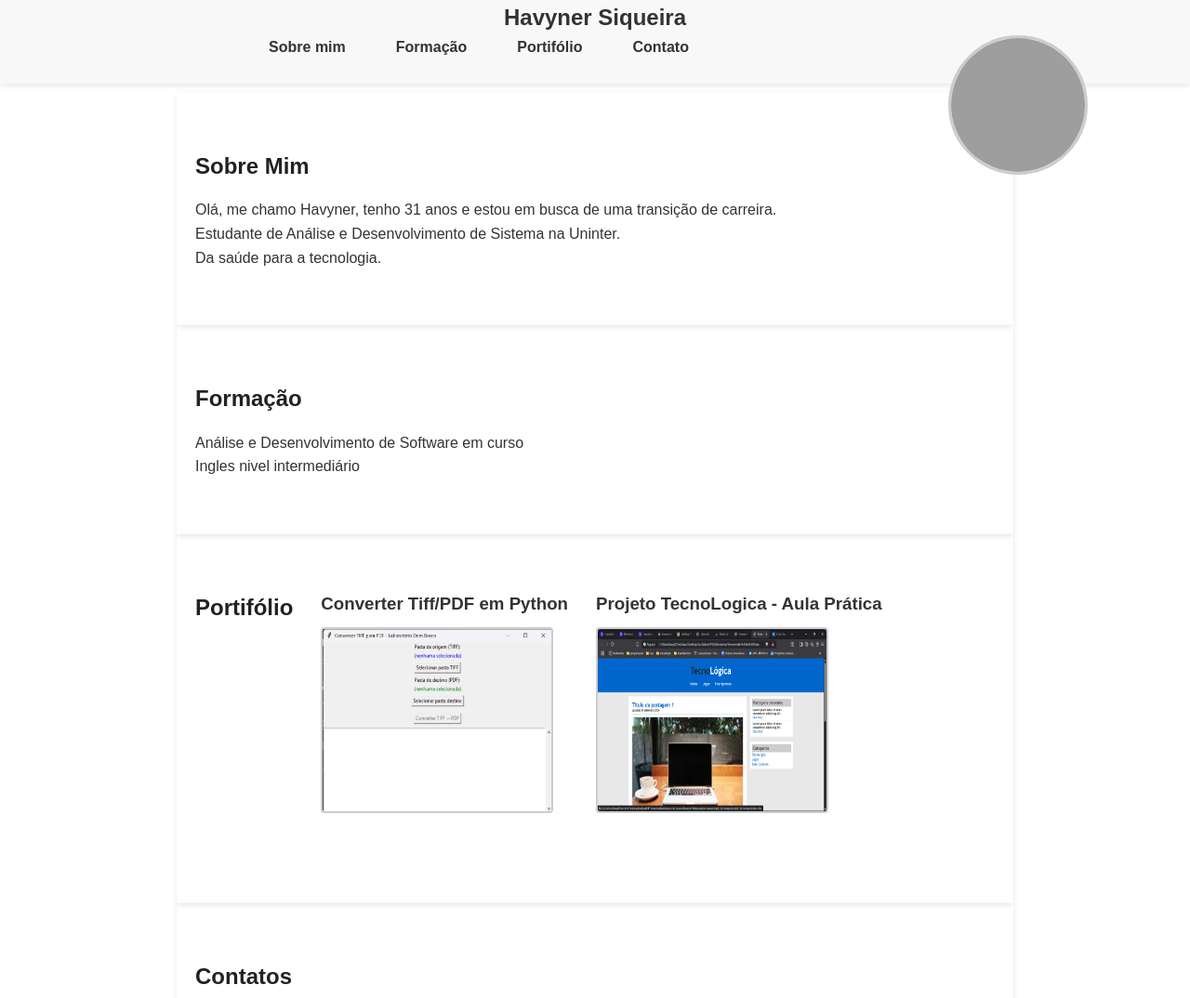
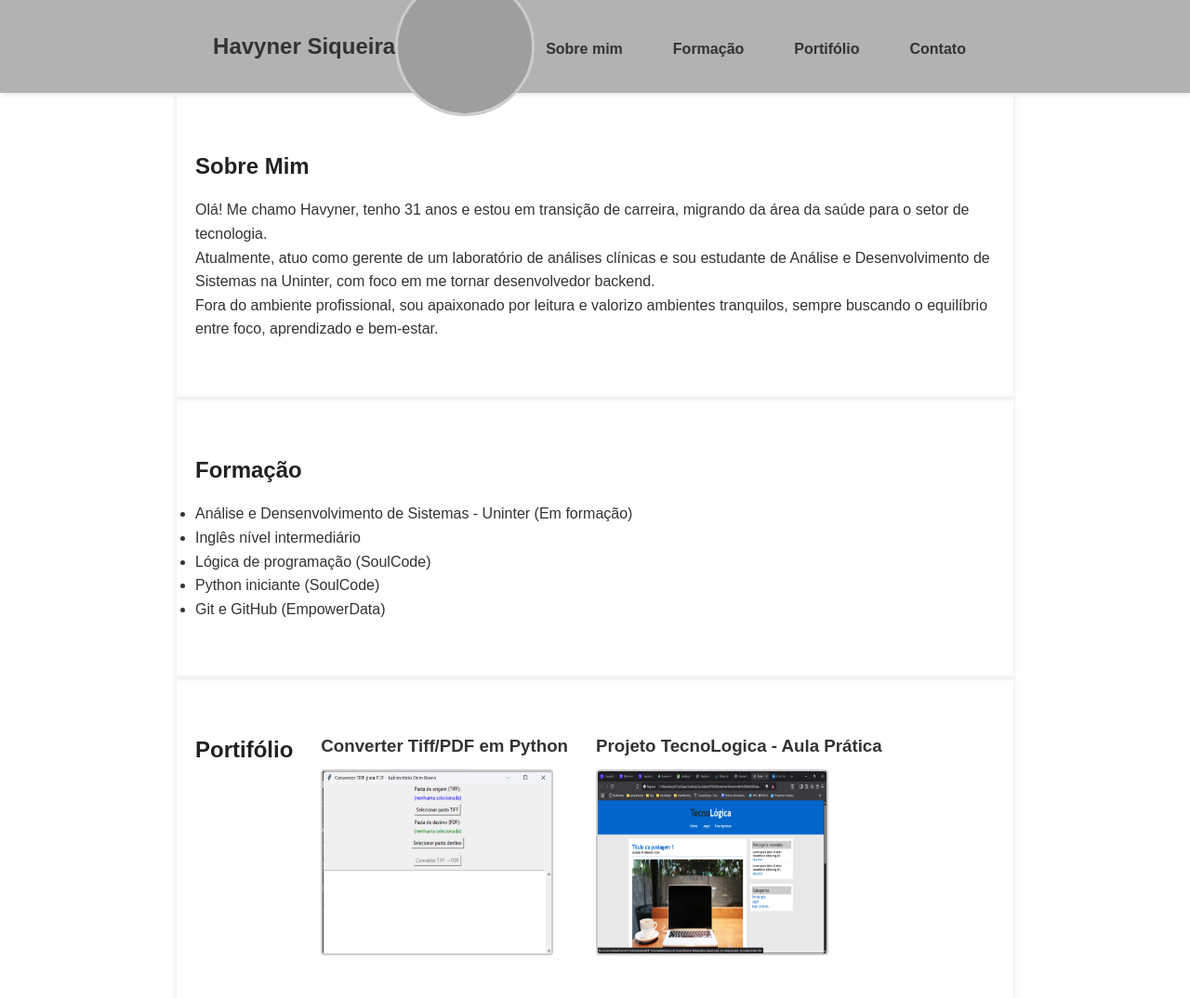
Before and after one commit to Havyner/havynersiqueira, a plain HTML site: page index.html in a window 1280 px wide. Shown: the top 1074 px of the page at 93% size. Drawn offline with Linux system fonts and the light colour scheme; grey boxes are pictures that could not be loaded.

Commit message:
finalização section sobre mim

```diff
--- a/css/styles.css
+++ b/css/styles.css
@@ -21,11 +21,15 @@ header {
   position: fixed;
   top: 0;
   width: 100%;
-  height: 90px;
-  background-color: #f8f8f8;
+  height: 100px;
+  background-color: #b3b1b1;
   box-shadow: 0 2px 6px rgba(0,0,0,0.1);
   z-index: 1000;
-  padding: 0 10px;
+  display: flex;
+  align-items: center;
+  justify-content: center;
+  padding: 0 20px;
+  box-sizing: border-box;
 }
 
 /* Título do site */
@@ -40,8 +44,6 @@ header h2 {
   object-fit: cover;         /* Garante que o conteúdo se encaixe bem */
   border-radius: 50%;        /* Deixa a borda completamente arredondada */
   border: 3px solid #ccc;    /* Opcional: borda para destaque */
-  margin-right: 100px;
-  float: right;
 }
 
 /* Menu de navegação */
@@ -55,7 +57,7 @@ header h2 {
   gap: 30px;
   list-style: none;
   padding: 0;
-  margin: 0;
+  margin: 5px 0 0 0;
 }
 
 .nav_op a {
@@ -86,11 +88,11 @@ section h2 {
 
 /* Rodapé */
 footer {
-  background-color: #f8f8f8;
+  background-color: #b3b1b1;
   text-align: center;
   padding: 20px;
   font-size: 0.9rem;
-  color: #777;
+  color: #222121;
 }
 
 @media (max-width: 768px) {
--- a/index.html
+++ b/index.html
@@ -30,15 +30,20 @@
     </header>
     <section id="sobre">
         <h2>Sobre Mim</h2>
-        <p>Olá, me chamo Havyner, tenho 31 anos e estou em busca de uma transição de carreira.</p>
-        <p>Estudante de Análise e Desenvolvimento de Sistema na Uninter.</p>
-        <p>Da saúde para a tecnologia.</p>
+        <p>Olá! Me chamo Havyner, tenho 31 anos e estou em transição de carreira, migrando da área da saúde para o setor de tecnologia.</p>
+        <p>Atualmente, atuo como gerente de um laboratório de análises clínicas e sou estudante de Análise e Desenvolvimento de Sistemas na Uninter, com foco em me tornar desenvolvedor backend.</p>
+        <p>Fora do ambiente profissional, sou apaixonado por leitura e valorizo ambientes tranquilos, sempre buscando o equilíbrio entre foco, aprendizado e bem-estar.</p>
     </section>
 
     <section id="formacao">
         <h2>Formação</h2>
-        <p>Análise e Desenvolvimento de Software em curso</p>
-        <p>Ingles nivel intermediário</p>
+        <ul>
+            <li>Análise e Densenvolvimento de Sistemas - Uninter (Em formação)</li>
+            <li>Inglês nível intermediário</li>
+            <li>Lógica de programação (SoulCode)</li>
+            <li>Python iniciante (SoulCode)</li>
+            <li>Git e GitHub (EmpowerData)</li>
+        </ul>
     </section>
 
     <section id="portifolio">
```
